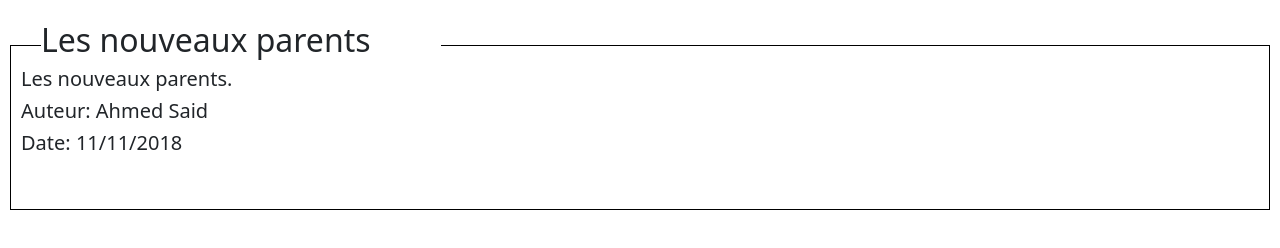
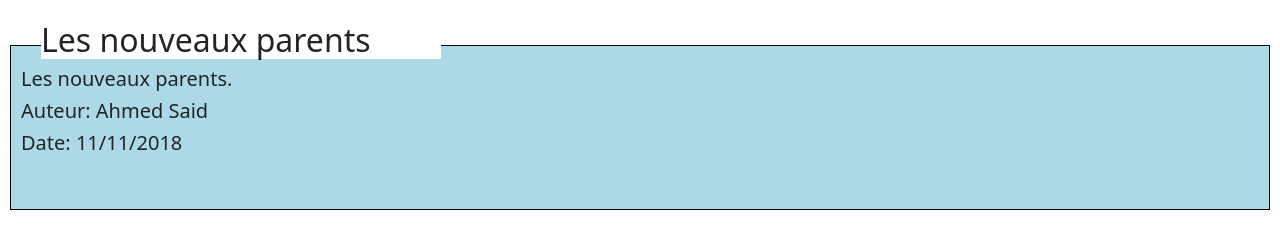
Before and after one commit to Dhaou-Jawhar/Angular-Atelier, an Angular app: page / in a window 1280 px wide. Shown: the part 1263-1511 px from the top of the page. Built offline with nearby package versions, Linux system fonts and the light colour scheme.

Commit message:
Ex7 Blue Color

```diff
--- a/src/app/articles/articles.component.css
+++ b/src/app/articles/articles.component.css
@@ -12,3 +12,6 @@ p {
     padding: 10px;
     font-family : Arial;
 }
+.blue-background {
+    background-color: lightblue;
+  }
--- a/src/app/articles/articles.component.html
+++ b/src/app/articles/articles.component.html
@@ -20,7 +20,7 @@
   </div>
 
   <div *ngFor="let article of listeArticles">
-    <div *ngIf="article.categorie !== 'Travail'" style="border: 1px solid black; padding: 10px; margin: 10px;">
+    <div *ngIf="article.categorie !== 'Travail'" [ngClass]="{'blue-background': article.categorie === 'Education'}" style="border: 1px solid black; padding: 10px; margin: 10px;">
       <h2>{{ article.titre }}</h2>
       <h5>{{ article.contenu }}</h5>
       <h5>Auteur: {{ article.auteur }}</h5>
```
